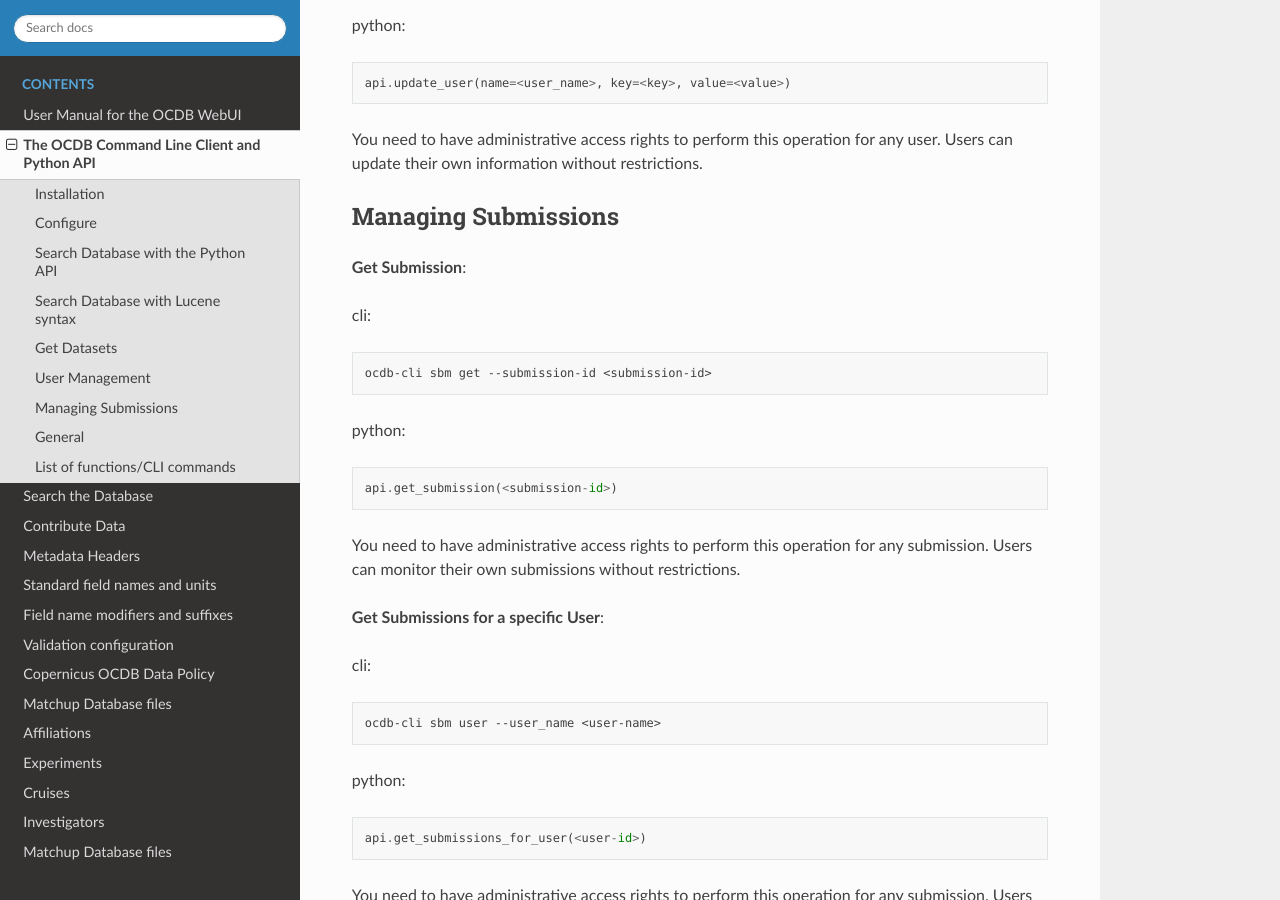
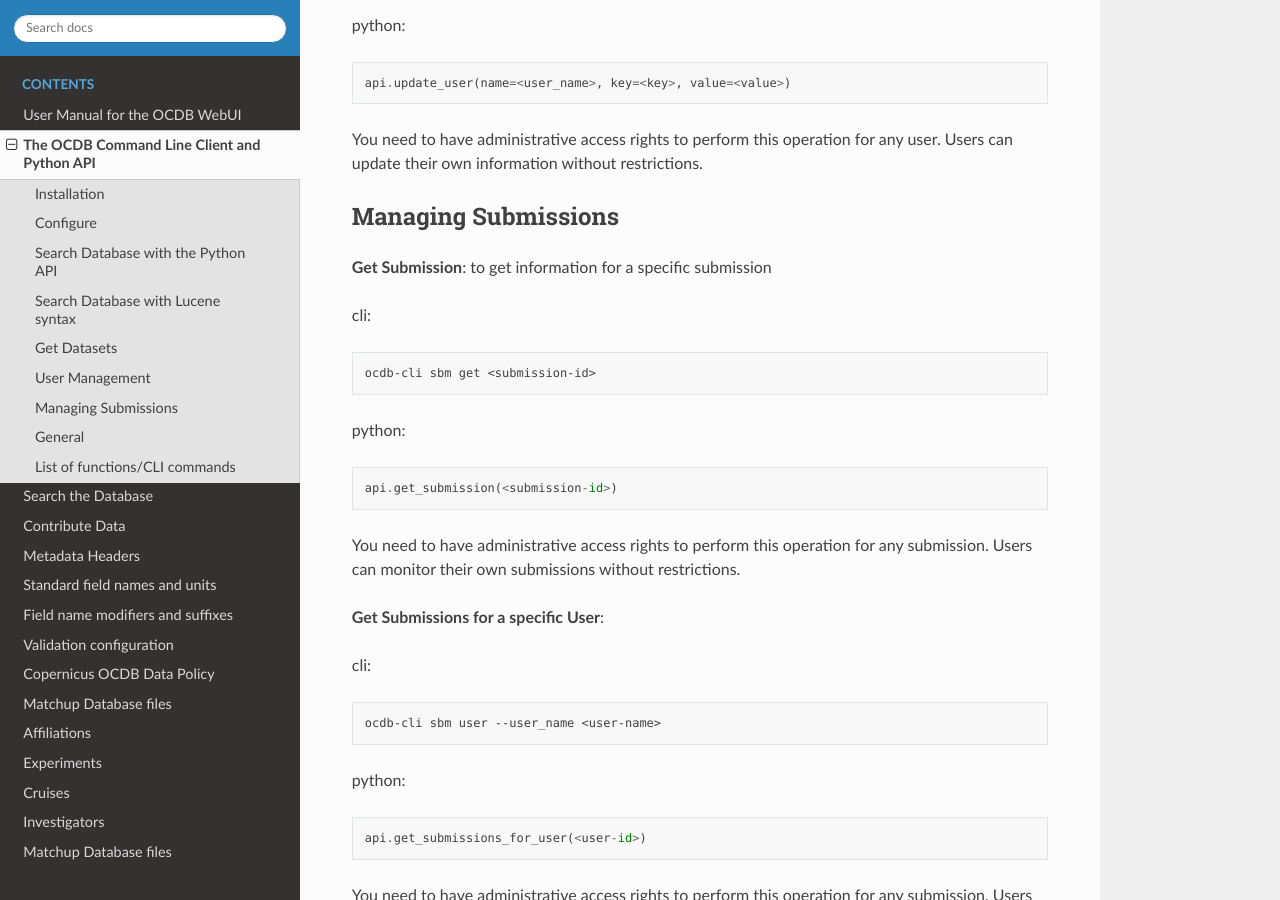
Before and after one commit to javierconcha/ocdb-docs, a Sphinx documentation site: the page built from docs/source/ocdb-api-cli.md, in a window 1280 px wide and 900 px high, scrolled down 5039 px. Built offline with Sphinx 7.4.7 and the Read the Docs theme 2.0.0, drawn with Linux system fonts in a browser that asks for light colours.

Commit message:
Update docs/source/ocdb-api-cli.md

````diff
--- a/docs/source/ocdb-api-cli.md
+++ b/docs/source/ocdb-api-cli.md
@@ -231,11 +231,11 @@ Users can update their own information without restrictions.
 ## Managing Submissions
 
 __Get Submission__:
-
+to get information for a specific submission
 
 cli:
 ```bash
-ocdb-cli sbm get --submission-id <submission-id>
+ocdb-cli sbm get <submission-id>
 ```
 
 python:
````
